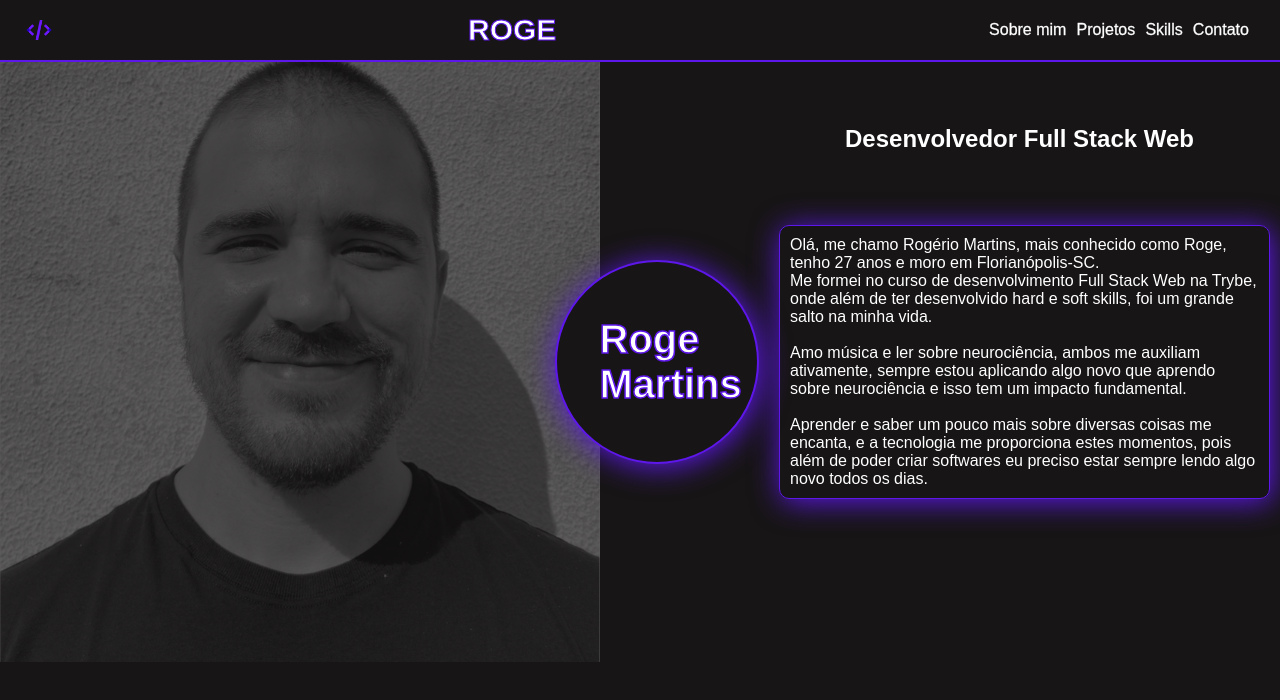
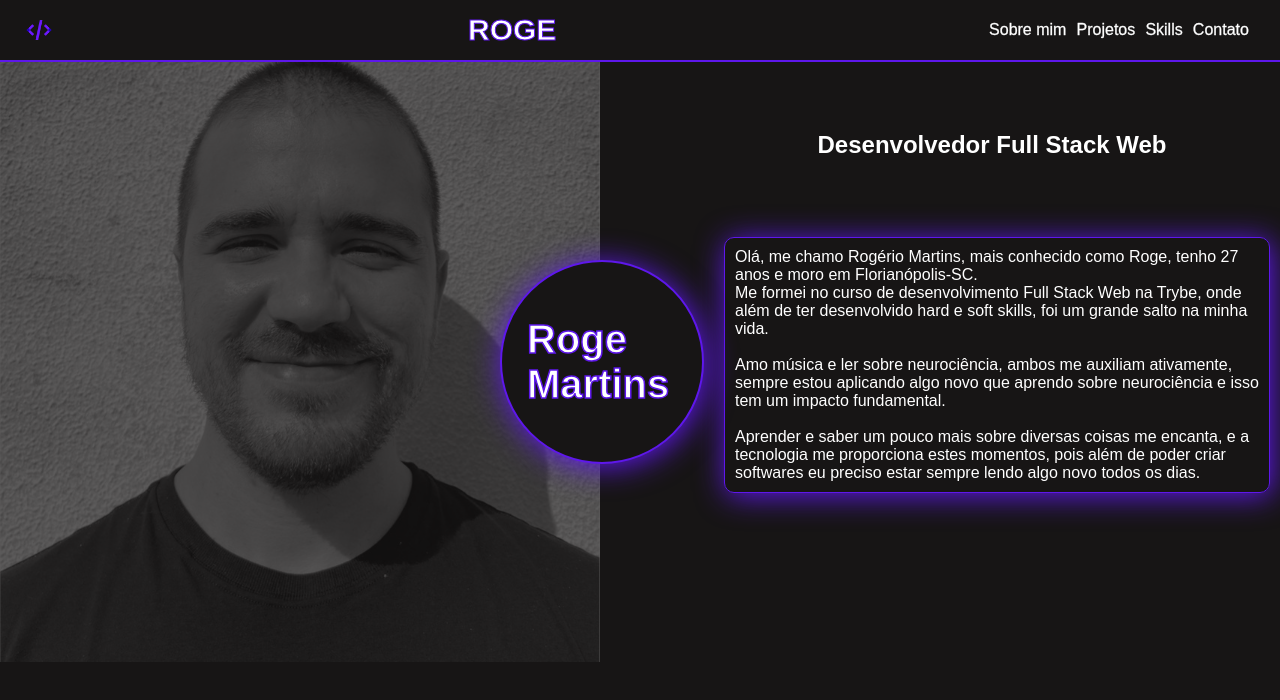
Before and after one commit to Oldroge/https-oldroge.github.io, a React (Create React App) app: page /about in a window 1280 px wide. Shown: the top 700 px of the page. Built offline with nearby package versions, Linux system fonts and the light colour scheme.

Commit message:
style: fix some align in about me page

```diff
--- a/src/pages/about-me/AboutMe.css
+++ b/src/pages/about-me/AboutMe.css
@@ -11,6 +11,7 @@
 
     .roge-name-div {
         display: flex;
+        flex-direction: column;
         justify-content: center;
         align-items: center;
         background-color: #171515;
@@ -20,17 +21,16 @@
         min-width: 200px;
         border-radius: 50%;
         align-self: center;
-        margin-left: -45px;
+        margin-left: -100px;
         z-index: 1;
     }
 
     .about-me-roge-name {
-        width: 100px;
+        max-width: 150px;
         font-size: 40px;
         font-family: Arial, Helvetica, sans-serif;
         -webkit-text-stroke: 1.5px #5E17EB;
         color: white;
-        margin-left: -15px;
     }
 
     .about-me-text-div {
@@ -58,7 +58,7 @@
             height: 150px;
             min-width: 150px;
             border-radius: 50%;
-            margin-top: -90px;
+            margin-top: -70px;
             margin-left: 3px;
         }
 
@@ -130,7 +130,7 @@
     }
 
     .about-me-roge-name {
-        width: 100px;
+        max-width: 115px;
         font-size: 40px;
         font-family: Arial, Helvetica, sans-serif;
         -webkit-text-stroke: 1.5px #5E17EB;
```
